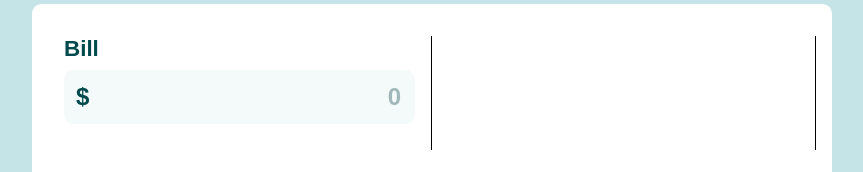
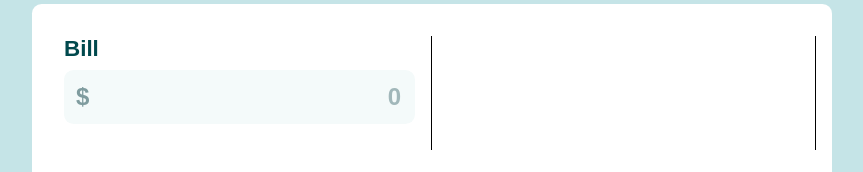
Before and after one commit to TheAncientOwl/tip-calculator-app, a React (Create React App) app: page / in a window 1280 px wide. Shown: the part 376-548 px from the top of the page, without its empty margins (208-1071 px from the left). Built offline with nearby package versions, Linux system fonts and the light colour scheme; a web font is replaced by a local one.

Commit message:
changed text colors.

```diff
--- a/src/components/calculator/input/InputElements.js
+++ b/src/components/calculator/input/InputElements.js
@@ -19,13 +19,13 @@ export const Container = styled.div`
   padding: 0.5em;
 
   font-size: 1.5em;
-  color: ${Colors.darkCyan};
   background: ${Colors.lightGrayCyan2};
 `;
 
 export const Icon = styled.div`
   font-size: inherit;
   font-weight: bold;
+  color: ${Colors.darkGrayCyan2};
 `;
 
 export const InputField = styled.input`
@@ -33,7 +33,8 @@ export const InputField = styled.input`
 
   border: none;
   outline: none;
-  color: inherit;
+  color: ${Colors.darkCyan};
+
   background: transparent;
 
   text-align: right;
```
